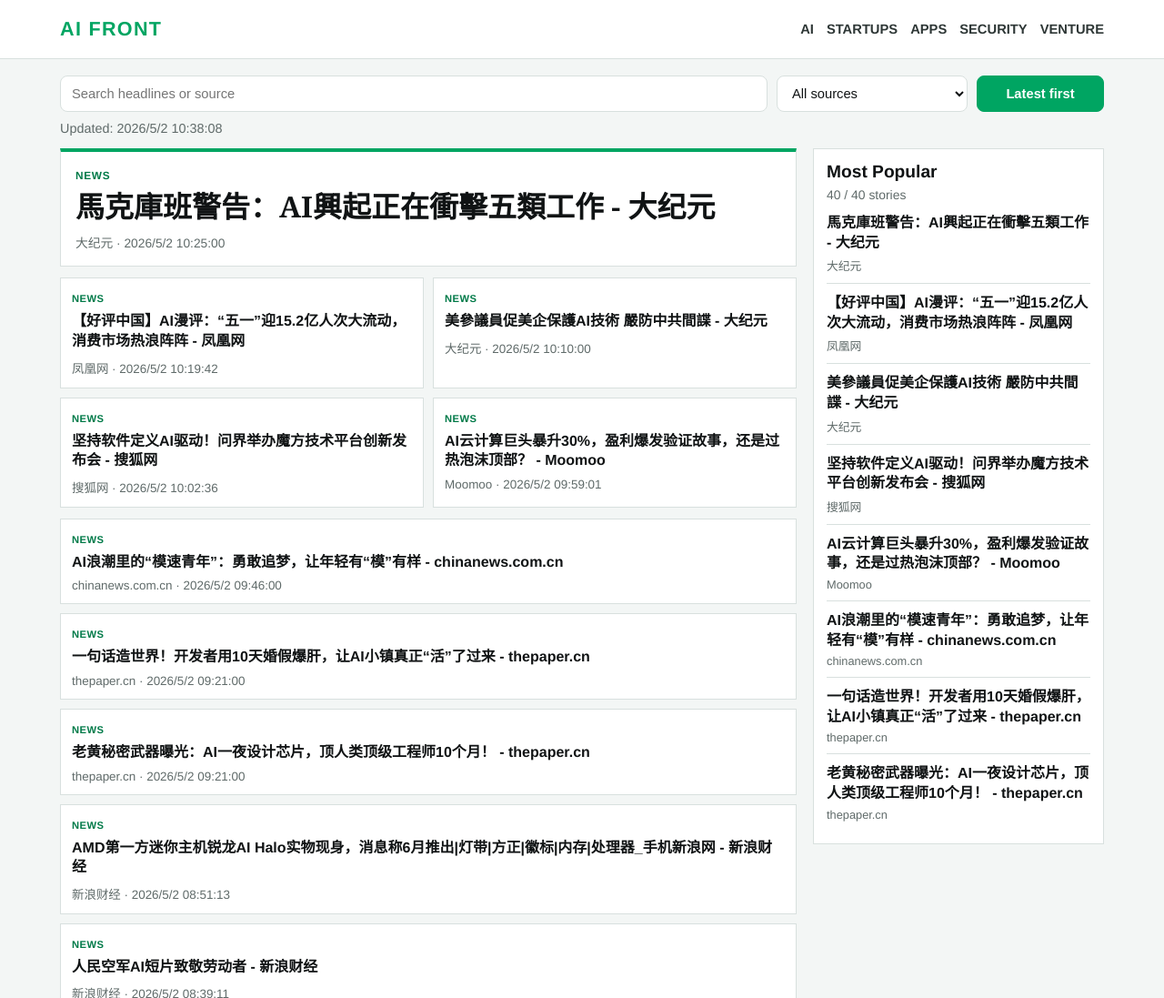
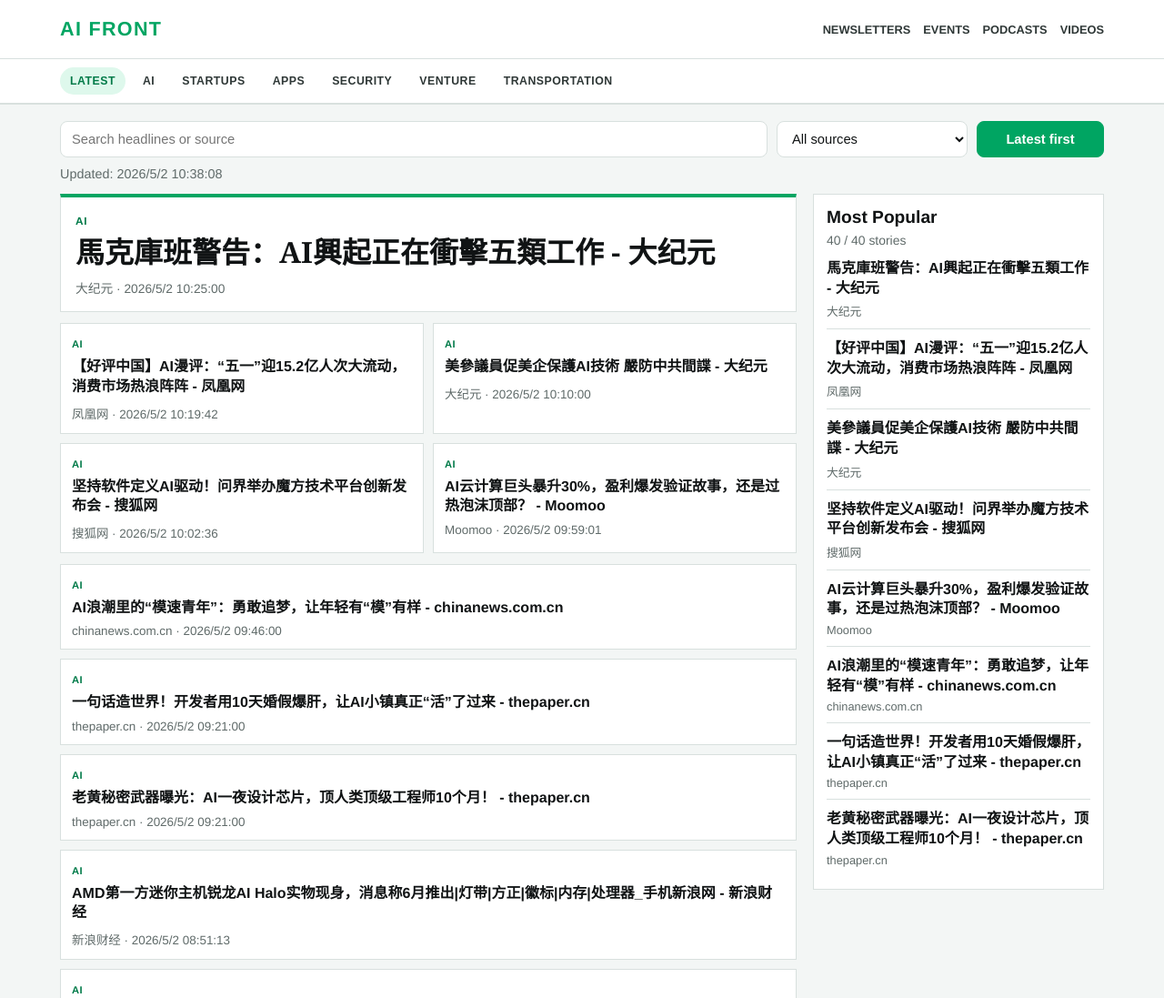
Before and after one commit to magiczhang2020-lab/ai-front, a plain HTML site: page site/index.html in a window 1280 px wide. Shown: the top 1097 px of the page at 91% size. Drawn offline with Linux system fonts and the light colour scheme.

Commit message:
feat: replicate tech-media header and functional topic tabs

```diff
--- a/site/app.js
+++ b/site/app.js
@@ -19,19 +19,33 @@
 }
 
 function categoryOf(item) {
-  const source = (item.source || "").toLowerCase();
-  if (source.includes("openai") || source.includes("anthropic") || source.includes("ai")) return "AI";
-  if (source.includes("reddit")) return "Community";
-  if (source.includes("tech") || source.includes("venture")) return "Startups";
-  return "News";
+  const text = `${item.title || ""} ${item.source || ""}`.toLowerCase();
+  if (text.includes("security") || text.includes("privacy") || text.includes("hack")) return "security";
+  if (text.includes("startup") || text.includes("fund") || text.includes("venture")) return "startups";
+  if (text.includes("app") || text.includes("mobile") || text.includes("ios") || text.includes("android")) return "apps";
+  if (text.includes("transport") || text.includes("ev") || text.includes("uber") || text.includes("tesla")) return "transportation";
+  if (text.includes("ai") || text.includes("openai") || text.includes("anthropic") || text.includes("llm")) return "ai";
+  return "venture";
+}
+
+function prettyCategory(cat) {
+  const map = {
+    ai: "AI",
+    startups: "Startups",
+    apps: "Apps",
+    security: "Security",
+    venture: "Venture",
+    transportation: "Transportation",
+  };
+  return map[cat] || "News";
 }
 
 function cardHtml(item) {
   const pub = formatDate(item.pubDate);
   const source = item.source || "Unknown";
-  const category = categoryOf(item);
+  const cat = prettyCategory(categoryOf(item));
   return `
-    <span class="category">${escapeHtml(category)}</span>
+    <span class="category">${escapeHtml(cat)}</span>
     <a href="${escapeHtml(item.link)}" target="_blank" rel="noopener noreferrer">${escapeHtml(item.title)}</a>
     <div class="meta">${escapeHtml(source)}${pub ? ` · ${escapeHtml(pub)}` : ""}</div>
   `;
@@ -79,6 +93,7 @@
   const searchInput = document.getElementById("search-input");
   const sourceSelect = document.getElementById("source-select");
   const sortBtn = document.getElementById("sort-btn");
+  const topicsNav = document.getElementById("topics-nav");
 
   try {
     const res = await fetch("news.json", { cache: "no-store" });
@@ -96,11 +111,12 @@
       sourceSelect.appendChild(op);
     });
 
-    const state = { q: "", source: "all", sort: "desc" };
+    const state = { q: "", source: "all", sort: "desc", topic: "all" };
 
     const apply = () => {
       const q = state.q.trim().toLowerCase();
       let items = allItems.filter((it) => {
+        if (state.topic !== "all" && categoryOf(it) !== state.topic) return false;
         if (state.source !== "all" && (it.source || "") !== state.source) return false;
         if (!q) return true;
         return `${it.title || ""} ${it.source || ""}`.toLowerCase().includes(q);
@@ -131,6 +147,15 @@
       apply();
     });
 
+    topicsNav.addEventListener("click", (e) => {
+      const btn = e.target.closest(".topic-tab");
+      if (!btn) return;
+      state.topic = btn.dataset.topic || "all";
+      topicsNav.querySelectorAll(".topic-tab").forEach((el) => el.classList.remove("active"));
+      btn.classList.add("active");
+      apply();
+    });
+
     apply();
   } catch (err) {
     updated.textContent = "加载失败";
--- a/site/index.html
+++ b/site/index.html
@@ -10,12 +10,22 @@
     <header class="topbar">
       <div class="wrap topbar-inner">
         <a class="brand" href="#">AI FRONT</a>
-        <nav class="nav" aria-label="主导航">
-          <a href="#">AI</a>
-          <a href="#">Startups</a>
-          <a href="#">Apps</a>
-          <a href="#">Security</a>
-          <a href="#">Venture</a>
+        <nav class="primary-nav" aria-label="主导航">
+          <a href="#">Newsletters</a>
+          <a href="#">Events</a>
+          <a href="#">Podcasts</a>
+          <a href="#">Videos</a>
+        </nav>
+      </div>
+      <div class="topics-wrap">
+        <nav id="topics-nav" class="topics-nav wrap" aria-label="Topics">
+          <button class="topic-tab active" type="button" data-topic="all">Latest</button>
+          <button class="topic-tab" type="button" data-topic="ai">AI</button>
+          <button class="topic-tab" type="button" data-topic="startups">Startups</button>
+          <button class="topic-tab" type="button" data-topic="apps">Apps</button>
+          <button class="topic-tab" type="button" data-topic="security">Security</button>
+          <button class="topic-tab" type="button" data-topic="venture">Venture</button>
+          <button class="topic-tab" type="button" data-topic="transportation">Transportation</button>
         </nav>
       </div>
     </header>
--- a/site/styles.css
+++ b/site/styles.css
@@ -30,7 +30,7 @@
   border-bottom: 1px solid var(--line);
   position: sticky;
   top: 0;
-  z-index: 10;
+  z-index: 20;
 }
 
 .topbar-inner {
@@ -49,21 +49,60 @@
   font-size: 1.35rem;
 }
 
-.nav {
+.primary-nav {
   display: flex;
   gap: 14px;
   flex-wrap: wrap;
 }
 
-.nav a {
+.primary-nav a {
   text-decoration: none;
   color: #2e3736;
-  font-size: 0.92rem;
+  font-size: 0.8rem;
   text-transform: uppercase;
-  font-weight: 700;
+  font-weight: 800;
 }
 
-.nav a:hover {
+.primary-nav a:hover {
+  color: var(--brand-deep);
+}
+
+.topics-wrap {
+  border-top: 1px solid var(--line);
+  border-bottom: 1px solid var(--line);
+  background: #fff;
+}
+
+.topics-nav {
+  min-height: 48px;
+  display: flex;
+  align-items: center;
+  gap: 8px;
+  overflow-x: auto;
+  padding-top: 6px;
+  padding-bottom: 6px;
+}
+
+.topic-tab {
+  border: 0;
+  border-radius: 999px;
+  background: transparent;
+  color: #2e3736;
+  font-size: 0.77rem;
+  text-transform: uppercase;
+  letter-spacing: 0.04em;
+  font-weight: 800;
+  padding: 8px 11px;
+  cursor: pointer;
+  white-space: nowrap;
+}
+
+.topic-tab:hover {
+  color: var(--brand-deep);
+}
+
+.topic-tab.active {
+  background: #def8ec;
   color: var(--brand-deep);
 }
 
@@ -224,10 +263,6 @@
   margin: 6px 0 10px;
 }
 
-.popular-list {
-  counter-reset: top;
-}
-
 .popular-list li {
   border-top: 1px solid var(--line);
   padding: 10px 0;
@@ -274,4 +309,8 @@
   .brand {
     font-size: 1.15rem;
   }
+
+  .primary-nav {
+    display: none;
+  }
 }
```
